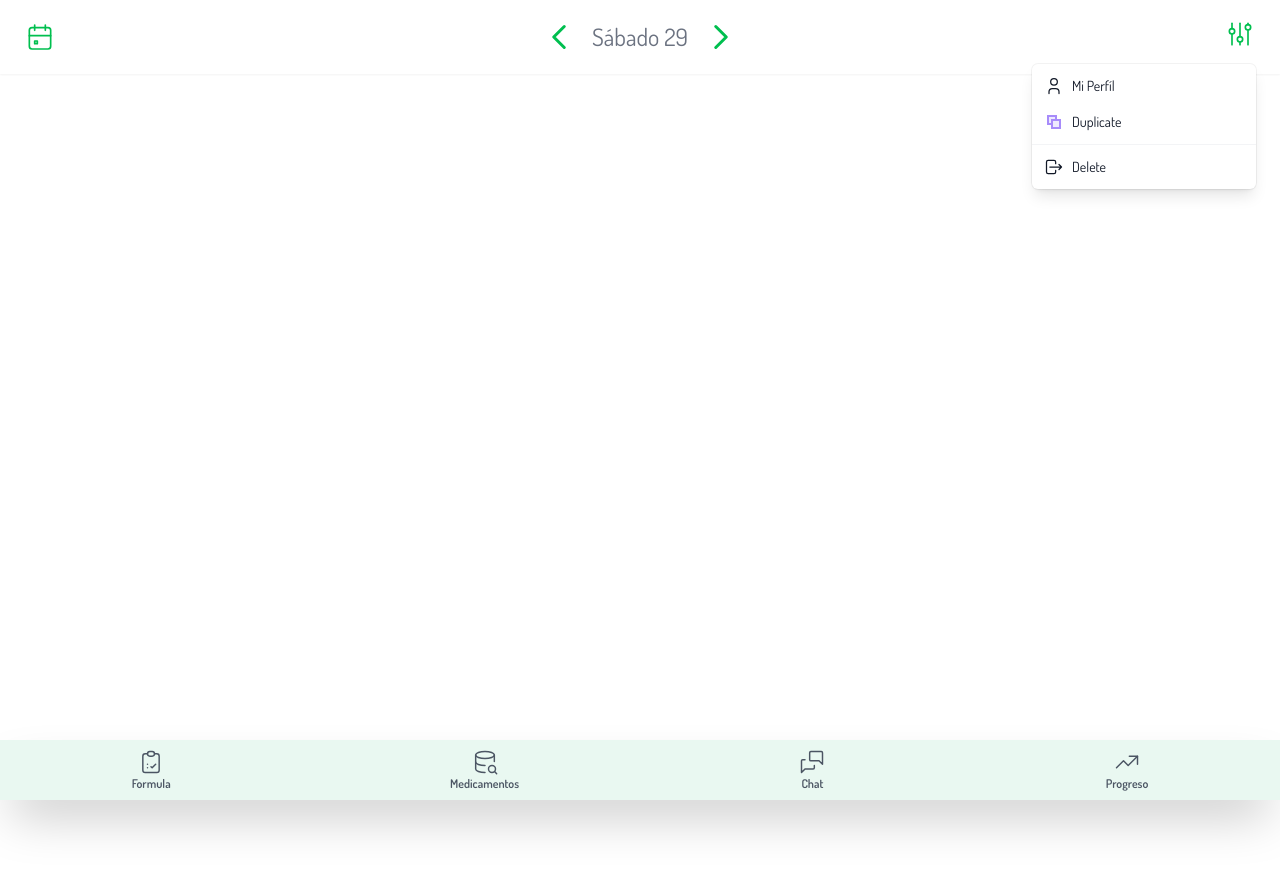
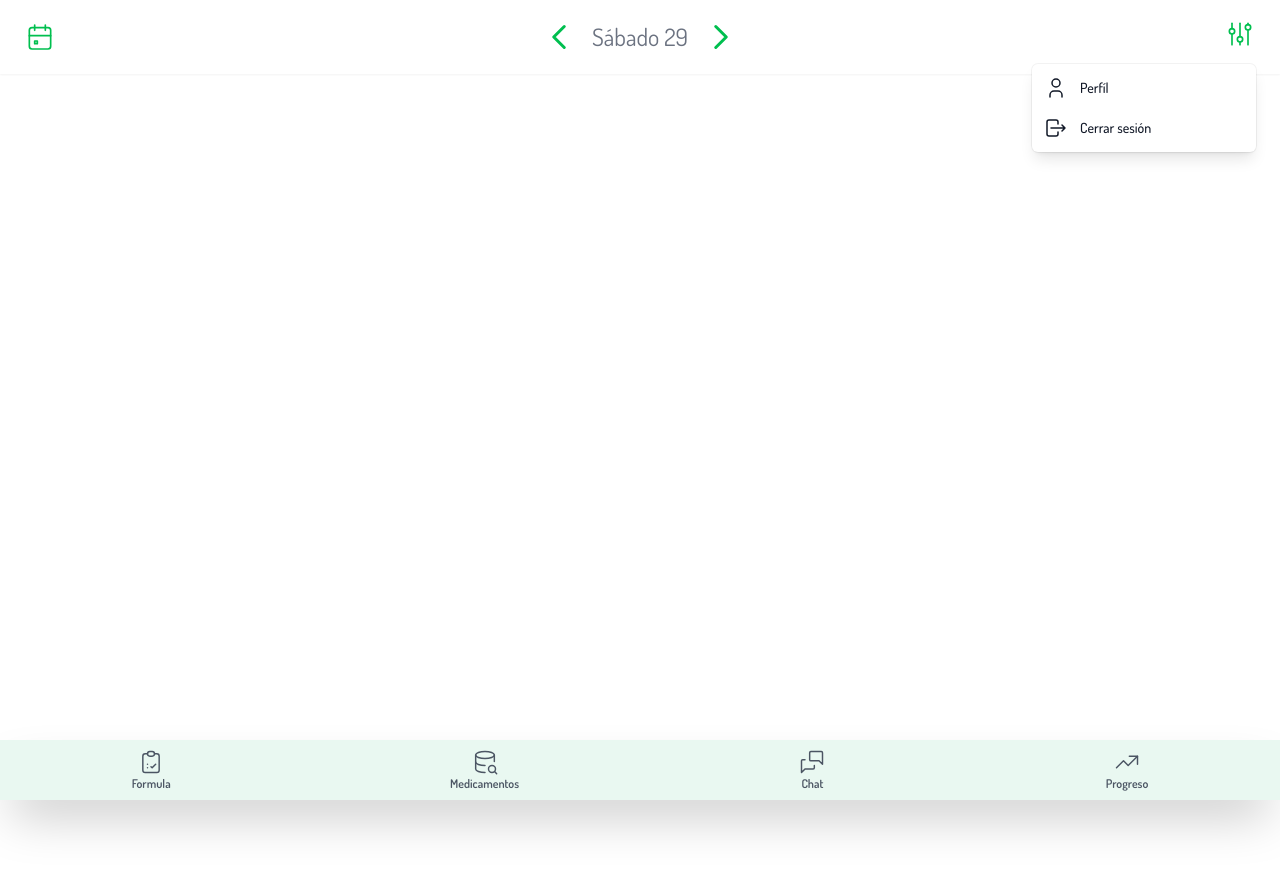
Before and after one commit to Factral/hackaton-fcv, a React (Vite) app in the folder frontend/: page / in a window 1280 px wide. Both pictures are taken after a click on the button 1240 px from the left and 34 px from the top of the page. Shown: the top 872 px of the page. Built offline with nearby package versions, Linux system fonts and the light colour scheme.

Commit message:
Component Dropdown finish

```diff
--- a/frontend/src/components/DropMenu.jsx
+++ /dev/null
@@ -1,303 +0,0 @@
-import { Menu, Transition } from '@headlessui/react'
-import { Fragment, useEffect, useRef, useState } from 'react'
-import { Adjustment, LogOut, User } from './Icons'
-
-export default function DropMenu () {
-  return (
-    <div className=''>
-      <Menu as='div' className='relative inline-block'>
-        <div>
-          <Menu.Button className='w-full justify-center text-main-green-600 hover:bg-gray-300 rounded-[50%] focus:outline-none focus-visible:ring-2 focus-visible:ring-white focus-visible:ring-opacity-75'>
-            <Adjustment />
-          </Menu.Button>
-        </div>
-        <Transition
-          as={Fragment}
-          enter='transition ease-out duration-100'
-          enterFrom='transform opacity-0 scale-95'
-          enterTo='transform opacity-100 scale-100'
-          leave='transition ease-in duration-75'
-          leaveFrom='transform opacity-100 scale-100'
-          leaveTo='transform opacity-0 scale-95'
-        >
-          <Menu.Items className='absolute right-0 mt-2 w-56 origin-top-right divide-y divide-gray-100 rounded-md bg-white shadow-lg ring-1 ring-black ring-opacity-5 focus:outline-none'>
-            <div className='px-1 py-1 '>
-              <Menu.Item>
-                {({ active }) => (
-                  <button
-                    className={`${
-                      active ? 'bg-violet-500 text-white' : 'text-gray-900'
-                    } group flex w-full gap-2 items-center rounded-md px-2 py-2 text-sm`}
-                  >
-                    <User w={20} h={20} />
-                    Mi Perfíl
-                  </button>
-                )}
-              </Menu.Item>
-              <Menu.Item>
-                {({ active }) => (
-                  <button
-                    className={`${
-                      active ? 'bg-violet-500 text-white' : 'text-gray-900'
-                    } group flex w-full items-center rounded-md px-2 py-2 text-sm`}
-                  >
-                    {active
-                      ? (
-                        <DuplicateActiveIcon
-                          className='mr-2 h-5 w-5'
-                          aria-hidden='true'
-                        />
-                        )
-                      : (
-                        <DuplicateInactiveIcon
-                          className='mr-2 h-5 w-5'
-                          aria-hidden='true'
-                        />
-                        )}
-                    Duplicate
-                  </button>
-                )}
-              </Menu.Item>
-            </div>
-            <div className='px-1 py-1'>
-              <Menu.Item>
-                {({ active }) => (
-                  <button
-                    className={`${
-                      active ? 'bg-violet-500 text-white' : 'text-gray-900'
-                    } group flex w-full items-center gap-2 rounded-md px-2 py-2 text-sm`}
-                  >
-                    <LogOut w={20} h={20} />
-                    Delete
-                  </button>
-                )}
-              </Menu.Item>
-            </div>
-          </Menu.Items>
-        </Transition>
-      </Menu>
-    </div>
-  )
-}
-
-function EditInactiveIcon (props) {
-  return (
-    <svg
-      {...props}
-      viewBox='0 0 20 20'
-      fill='none'
-      xmlns='http://www.w3.org/2000/svg'
-    >
-      <path
-        d='M4 13V16H7L16 7L13 4L4 13Z'
-        fill='#EDE9FE'
-        stroke='#A78BFA'
-        strokeWidth='2'
-      />
-    </svg>
-  )
-}
-
-function EditActiveIcon (props) {
-  return (
-    <svg
-      {...props}
-      viewBox='0 0 20 20'
-      fill='none'
-      xmlns='http://www.w3.org/2000/svg'
-    >
-      <path
-        d='M4 13V16H7L16 7L13 4L4 13Z'
-        fill='#8B5CF6'
-        stroke='#C4B5FD'
-        strokeWidth='2'
-      />
-    </svg>
-  )
-}
-
-function DuplicateInactiveIcon (props) {
-  return (
-    <svg
-      {...props}
-      viewBox='0 0 20 20'
-      fill='none'
-      xmlns='http://www.w3.org/2000/svg'
-    >
-      <path
-        d='M4 4H12V12H4V4Z'
-        fill='#EDE9FE'
-        stroke='#A78BFA'
-        strokeWidth='2'
-      />
-      <path
-        d='M8 8H16V16H8V8Z'
-        fill='#EDE9FE'
-        stroke='#A78BFA'
-        strokeWidth='2'
-      />
-    </svg>
-  )
-}
-
-function DuplicateActiveIcon (props) {
-  return (
-    <svg
-      {...props}
-      viewBox='0 0 20 20'
-      fill='none'
-      xmlns='http://www.w3.org/2000/svg'
-    >
-      <path
-        d='M4 4H12V12H4V4Z'
-        fill='#8B5CF6'
-        stroke='#C4B5FD'
-        strokeWidth='2'
-      />
-      <path
-        d='M8 8H16V16H8V8Z'
-        fill='#8B5CF6'
-        stroke='#C4B5FD'
-        strokeWidth='2'
-      />
-    </svg>
-  )
-}
-
-function ArchiveInactiveIcon (props) {
-  return (
-    <svg
-      {...props}
-      viewBox='0 0 20 20'
-      fill='none'
-      xmlns='http://www.w3.org/2000/svg'
-    >
-      <rect
-        x='5'
-        y='8'
-        width='10'
-        height='8'
-        fill='#EDE9FE'
-        stroke='#A78BFA'
-        strokeWidth='2'
-      />
-      <rect
-        x='4'
-        y='4'
-        width='12'
-        height='4'
-        fill='#EDE9FE'
-        stroke='#A78BFA'
-        strokeWidth='2'
-      />
-      <path d='M8 12H12' stroke='#A78BFA' strokeWidth='2' />
-    </svg>
-  )
-}
-
-function ArchiveActiveIcon (props) {
-  return (
-    <svg
-      {...props}
-      viewBox='0 0 20 20'
-      fill='none'
-      xmlns='http://www.w3.org/2000/svg'
-    >
-      <rect
-        x='5'
-        y='8'
-        width='10'
-        height='8'
-        fill='#8B5CF6'
-        stroke='#C4B5FD'
-        strokeWidth='2'
-      />
-      <rect
-        x='4'
-        y='4'
-        width='12'
-        height='4'
-        fill='#8B5CF6'
-        stroke='#C4B5FD'
-        strokeWidth='2'
-      />
-      <path d='M8 12H12' stroke='#A78BFA' strokeWidth='2' />
-    </svg>
-  )
-}
-
-function MoveInactiveIcon (props) {
-  return (
-    <svg
-      {...props}
-      viewBox='0 0 20 20'
-      fill='none'
-      xmlns='http://www.w3.org/2000/svg'
-    >
-      <path d='M10 4H16V10' stroke='#A78BFA' strokeWidth='2' />
-      <path d='M16 4L8 12' stroke='#A78BFA' strokeWidth='2' />
-      <path d='M8 6H4V16H14V12' stroke='#A78BFA' strokeWidth='2' />
-    </svg>
-  )
-}
-
-function MoveActiveIcon (props) {
-  return (
-    <svg
-      {...props}
-      viewBox='0 0 20 20'
-      fill='none'
-      xmlns='http://www.w3.org/2000/svg'
-    >
-      <path d='M10 4H16V10' stroke='#C4B5FD' strokeWidth='2' />
-      <path d='M16 4L8 12' stroke='#C4B5FD' strokeWidth='2' />
-      <path d='M8 6H4V16H14V12' stroke='#C4B5FD' strokeWidth='2' />
-    </svg>
-  )
-}
-
-function DeleteInactiveIcon (props) {
-  return (
-    <svg
-      {...props}
-      viewBox='0 0 20 20'
-      fill='none'
-      xmlns='http://www.w3.org/2000/svg'
-    >
-      <rect
-        x='5'
-        y='6'
-        width='10'
-        height='10'
-        fill='#EDE9FE'
-        stroke='#A78BFA'
-        strokeWidth='2'
-      />
-      <path d='M3 6H17' stroke='#A78BFA' strokeWidth='2' />
-      <path d='M8 6V4H12V6' stroke='#A78BFA' strokeWidth='2' />
-    </svg>
-  )
-}
-
-function DeleteActiveIcon (props) {
-  return (
-    <svg
-      {...props}
-      viewBox='0 0 20 20'
-      fill='none'
-      xmlns='http://www.w3.org/2000/svg'
-    >
-      <rect
-        x='5'
-        y='6'
-        width='10'
-        height='10'
-        fill='#8B5CF6'
-        stroke='#C4B5FD'
-        strokeWidth='2'
-      />
-      <path d='M3 6H17' stroke='#C4B5FD' strokeWidth='2' />
-      <path d='M8 6V4H12V6' stroke='#C4B5FD' strokeWidth='2' />
-    </svg>
-  )
-}
--- /dev/null
+++ b/frontend/src/components/Dropdown.jsx
@@ -0,0 +1,47 @@
+import { Menu, Transition } from '@headlessui/react'
+import { Fragment, useEffect, useRef, useState } from 'react'
+import { Adjustment, LogOut, User } from './Icons'
+
+export default function Dropdown ({ title, icon, className, children }) {
+  return (
+    <div className=''>
+      <Menu as='div' className='relative inline-block'>
+        <div>
+          <Menu.Button className='w-full justify-center text-main-green-600 hover:bg-gray-300 rounded-[50%] focus:outline-none focus-visible:ring-2 focus-visible:ring-white focus-visible:ring-opacity-75'>
+            <Adjustment />
+          </Menu.Button>
+        </div>
+        <Transition
+          as={Fragment}
+          enter='transition ease-out duration-100'
+          enterFrom='transform opacity-0 scale-95'
+          enterTo='transform opacity-100 scale-100'
+          leave='transition ease-in duration-75'
+          leaveFrom='transform opacity-100 scale-100'
+          leaveTo='transform opacity-0 scale-95'
+        >
+          <Menu.Items className='absolute right-0 mt-2 w-56 origin-top-right divide-y divide-gray-100 rounded-md bg-white shadow-lg ring-1 ring-black ring-opacity-5 focus:outline-none'>
+            <div className='px-1 py-1 '>
+              {children}
+            </div>
+          </Menu.Items>
+        </Transition>
+      </Menu>
+    </div>
+  )
+}
+export function DropdownItem ({ className, onClick, children, icon }) {
+  return (
+    <Menu.Item>
+      <div
+        className={`flex w-full gap-2 items-center text-gray-900 rounded-md p-2 text-sm font-medium hover:bg-main-green-600 hover:text-white duration-200
+          ${className}`}
+      >
+        <div className='flex items-center'>
+          {icon && <div className='mr-3'>{icon}</div>}
+          {children}
+        </div>
+      </div>
+    </Menu.Item>
+  )
+}
--- a/frontend/src/components/Header.jsx
+++ b/frontend/src/components/Header.jsx
@@ -1,5 +1,5 @@
-import DropMenu from './DropMenu'
-import { ArrowLeft, ArrowRight, Calendar } from './Icons'
+import Dropdown, { DropdownItem } from './Dropdown'
+import { Adjustment, ArrowLeft, ArrowRight, Calendar, LogOut, User } from './Icons'
 
 export default function Header () {
   const date = new Date().toLocaleDateString('es-ES', { weekday: 'long', day: 'numeric', month: 'long' })
@@ -15,7 +15,14 @@ export default function Header () {
         <h1 className='text-2xl text-gray-500 capitalize'>{dateFormated}</h1>
         <ArrowRight />
       </div>
-      <DropMenu />
+      <Dropdown icon={<Adjustment />}>
+        <DropdownItem icon={<User />}>
+          Perfíl
+        </DropdownItem>
+        <DropdownItem icon={<LogOut />}>
+          Cerrar sesión
+        </DropdownItem>
+      </Dropdown>
     </header>
   )
 }
```
